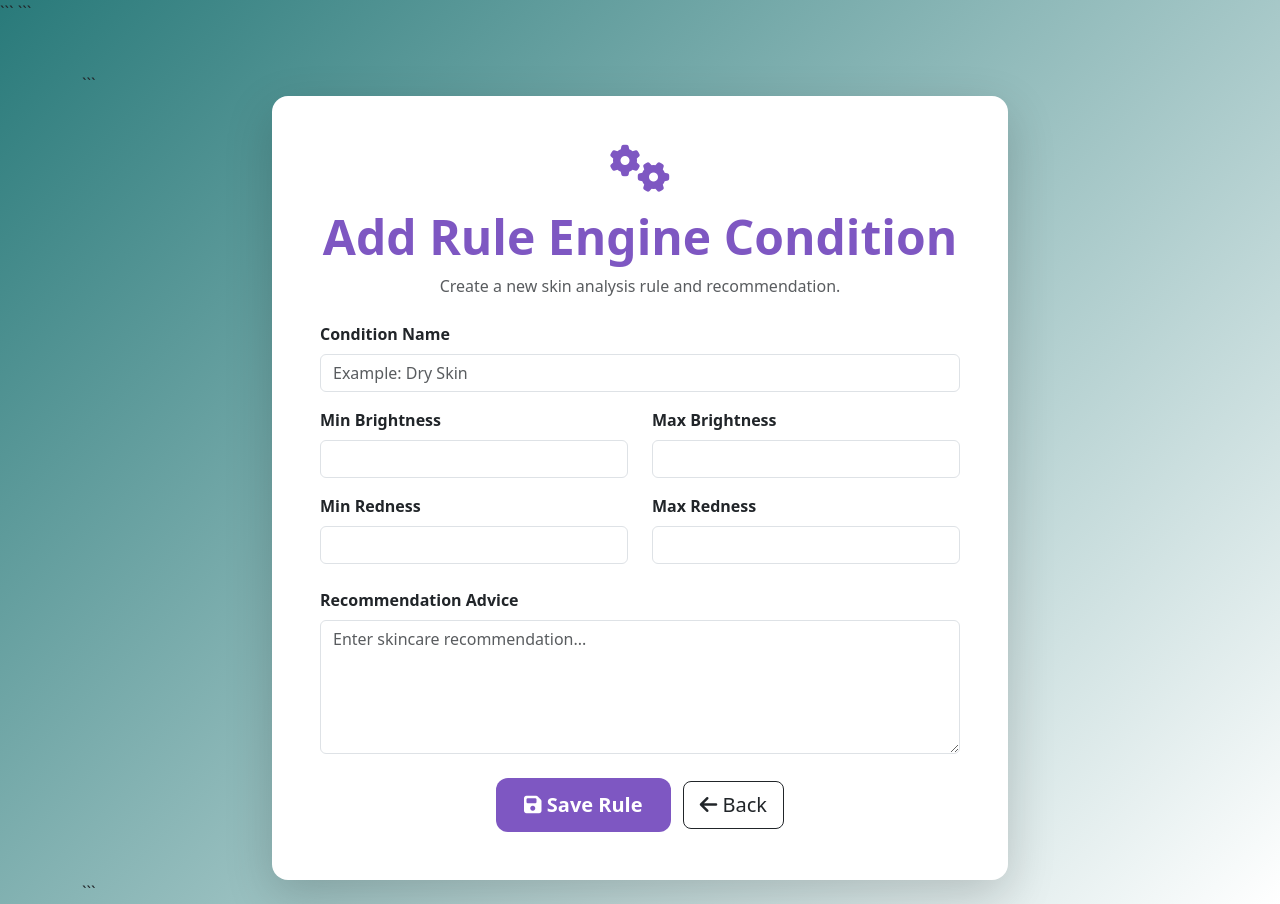
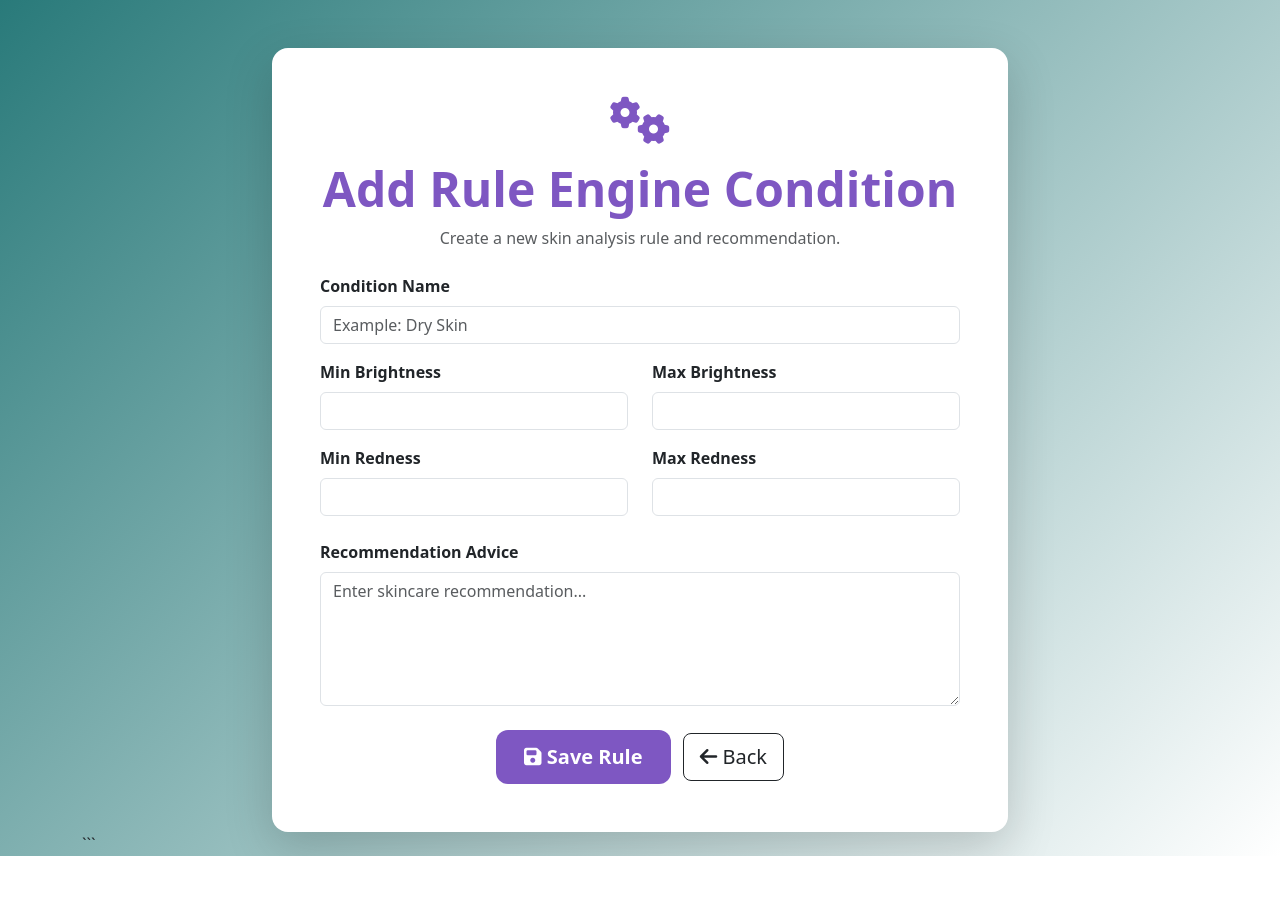
Before and after one commit to watsonsmartbsy/watson-smart-beauty-system, a Flask app: page /worker/add_rule in a window 1280 px wide. After the commit the page ends 856 px from the top, so only its background shows below. Run offline with Flask 3, Linux system fonts and the light colour scheme.

Commit message:
Update add_rule.html

````diff
--- a/templates/add_rule.html
+++ b/templates/add_rule.html
@@ -4,7 +4,7 @@
 
 <head>
 
-```
+
 <title>Add Rule Engine</title>
 
 <link href="https://cdn.jsdelivr.net/npm/bootstrap@5.3.3/dist/css/bootstrap.min.css"
@@ -15,7 +15,9 @@
 
 <link rel="stylesheet"
       href="{{ url_for('static', filename='css/style.css') }}">
-```
+
+<meta charset="UTF-8">
+<meta name="viewport" content="width=device-width, initial-scale=1.0">
 
 </head>
 
@@ -23,7 +25,7 @@
 
 <div class="container mt-5">
 
-```
+
 <div class="row justify-content-center">
 
     <div class="col-lg-8">
````
